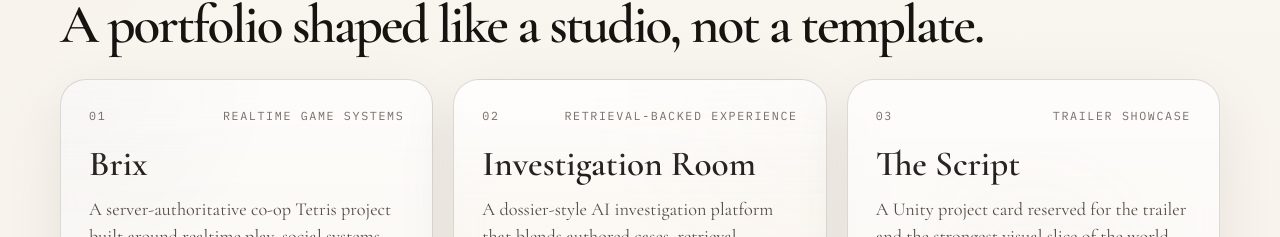
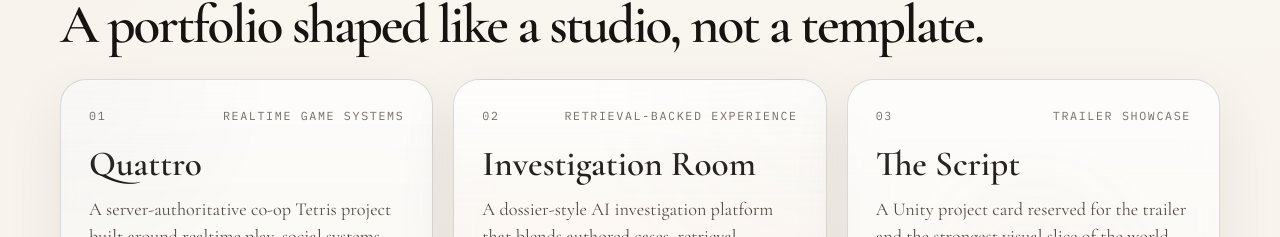
Before and after one commit to Knightflare15/renaissancekit-portfolio, a React (Vite) app: page / in a window 1280 px wide. Shown: the part 948-1185 px from the top of the page. Built offline with nearby package versions, Linux system fonts and the light colour scheme.

Commit message:
added links

```diff
--- a/src/siteConfig.js
+++ b/src/siteConfig.js
@@ -1,7 +1,7 @@
 export const siteConfig = {
   brandName: "Renaissance Kit",
   domain: "renaissancekit.in",
-  domainUrl: "https://renaissancekit.in",
+  domainUrl: "https://www.renaissancekit.in",
   instagramHandle: "renaissance_kit",
   instagramUrl: "https://instagram.com/renaissance_kit",
   status: "Portfolio atelier",
@@ -37,7 +37,7 @@ export const siteConfig = {
   contactLinks: [
     {
       label: "renaissancekit.in",
-      href: "https://renaissancekit.in",
+      href: "https://tmason.azurewebsites.net/",
       style: "primary",
     },
     {
@@ -48,12 +48,12 @@ export const siteConfig = {
   ],
   projects: [
     {
-      key: "brix",
+      key: "quattro",
       category: "Realtime game systems",
-      title: "Brix",
+      title: "Quattro",
       summary:
         "A server-authoritative co-op Tetris project built around realtime play, social systems, and a product-grade multiplayer backend.",
-      href: "https://github.com/Knightflare15/Tetris",
+      href: "",
       cta: "Open Tetris project",
       stats: ["React", "TypeScript", "Node.js", "Socket.IO"],
       accent: "obsidian",
```
